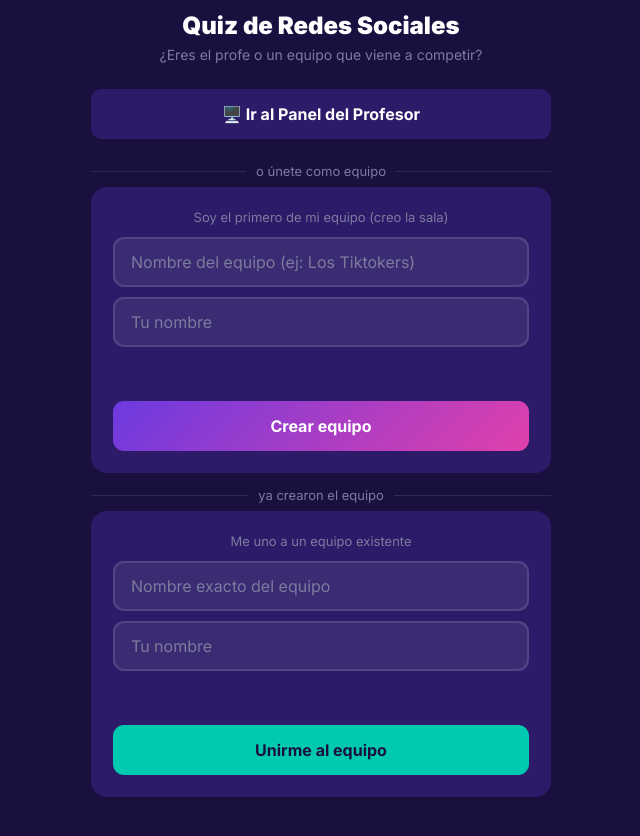
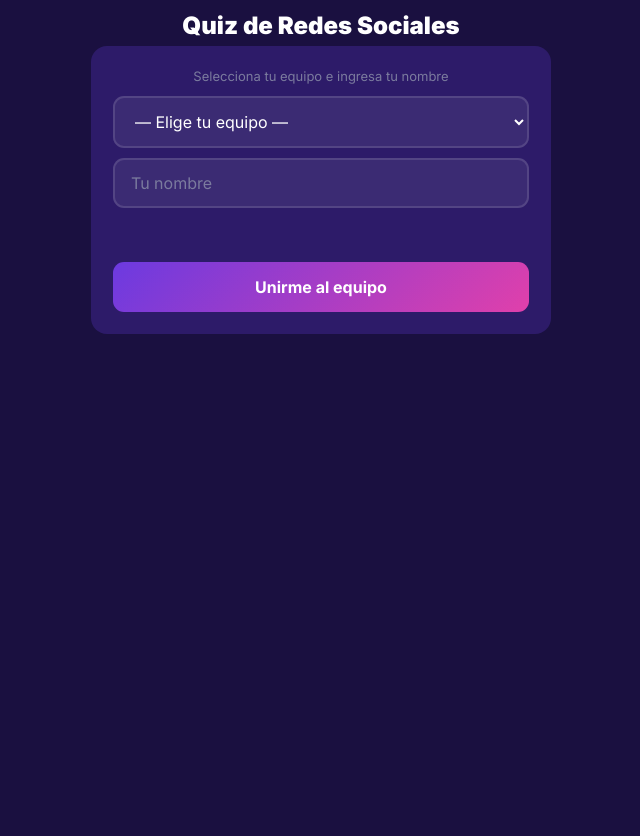
Before and after one commit to JohanSVillamizar/quiz-redes-sociales, a website: page public/index.html in a window 1280 px wide. Shown: the part 114-950 px from the top of the page, without its empty margins (319-959 px from the left). After the commit the page ends 800 px from the top, so only its background shows below. Drawn offline with Linux system fonts and the light colour scheme.

Commit message:
Update quiz interface and add team selection feature

```diff
--- a/public/index.html
+++ b/public/index.html
@@ -174,30 +174,23 @@ body{font-family:'Inter',sans-serif;background:var(--dark);color:var(--white);mi
 <div id="join" class="screen">
   <div class="logo">🎮</div>
   <h1>Quiz de Redes Sociales</h1>
-  <p>¿Eres el profe o un equipo que viene a competir?</p>
-
-  <button class="btn btn-ghost" onclick="location.href='/host.html'" style="margin-bottom:16px;">
-    🖥️ Ir al Panel del Profesor
-  </button>
-
-  <div class="divider">o únete como equipo</div>
-
-  <div class="card" id="card-new">
-    <p style="font-size:13px;color:var(--gray);margin-bottom:12px;">Soy el primero de mi equipo (creo la sala)</p>
-    <input class="field" id="inp-tname" placeholder="Nombre del equipo (ej: Los Tiktokers)" maxlength="30"/>
-    <input class="field" id="inp-mname1" placeholder="Tu nombre" maxlength="20"/>
-    <p class="err" id="err1"></p>
-    <button class="btn btn-primary" onclick="createTeam()">Crear equipo</button>
-  </div>
-
-  <div class="divider">ya crearon el equipo</div>
 
   <div class="card">
-    <p style="font-size:13px;color:var(--gray);margin-bottom:12px;">Me uno a un equipo existente</p>
-    <input class="field" id="inp-jtname" placeholder="Nombre exacto del equipo" maxlength="30"/>
+    <p style="font-size:13px;color:var(--gray);margin-bottom:12px;">Selecciona tu equipo e ingresa tu nombre</p>
+    <select class="field" id="inp-jtname">
+      <option value="" disabled selected>— Elige tu equipo —</option>
+      <option>BMW</option>
+      <option>EPIC GAMES</option>
+      <option>NAXOS</option>
+      <option>AVIANCA</option>
+      <option>LA COCINA</option>
+      <option>CORELLI A</option>
+      <option>APPLE</option>
+      <option>TESLA</option>
+    </select>
     <input class="field" id="inp-jmname" placeholder="Tu nombre" maxlength="20"/>
     <p class="err" id="err2"></p>
-    <button class="btn btn-teal" onclick="joinTeam()">Unirme al equipo</button>
+    <button class="btn btn-primary" onclick="joinTeam()">Unirme al equipo</button>
   </div>
 </div>
 
@@ -336,12 +329,9 @@ function handle(msg){
 
 // ─── UTILIDADES ───────────────────────────────────────────────────────────────
 function showErr(msg){
-  // Muestra el error en el campo visible
-  ["err1","err2"].forEach(id=>{
-    const el=document.getElementById(id);
-    el.textContent=msg; el.style.display="block";
-    setTimeout(()=>el.style.display="none",3500);
-  });
+  const el=document.getElementById("err2");
+  el.textContent=msg; el.style.display="block";
+  setTimeout(()=>el.style.display="none",3500);
 }
 function show(id){
   ["join","lobby","round-wrap","feedback","reveal-view","final-view"]
@@ -352,12 +342,6 @@ function hideAllRoundTypes(){
 }
 
 // ─── JOIN ─────────────────────────────────────────────────────────────────────
-function createTeam(){
-  const name=(document.getElementById("inp-tname").value||"").trim();
-  const mem=(document.getElementById("inp-mname1").value||"").trim();
-  if(!name||!mem){document.getElementById("err1").textContent="Completa ambos campos.";return;}
-  send({type:"join_team",name,memberName:mem});
-}
 function joinTeam(){
   const tname=(document.getElementById("inp-jtname").value||"").trim();
   const mname=(document.getElementById("inp-jmname").value||"").trim();
```
Also changed, not shown: 1 other file.
